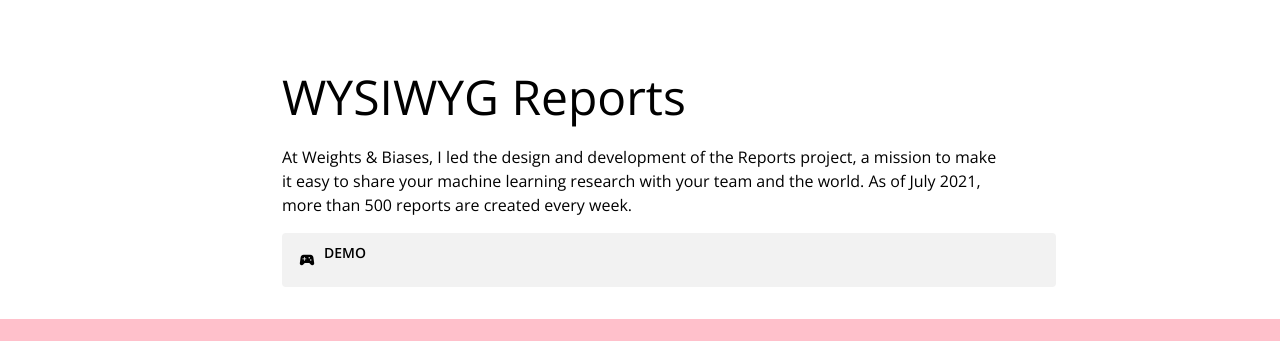
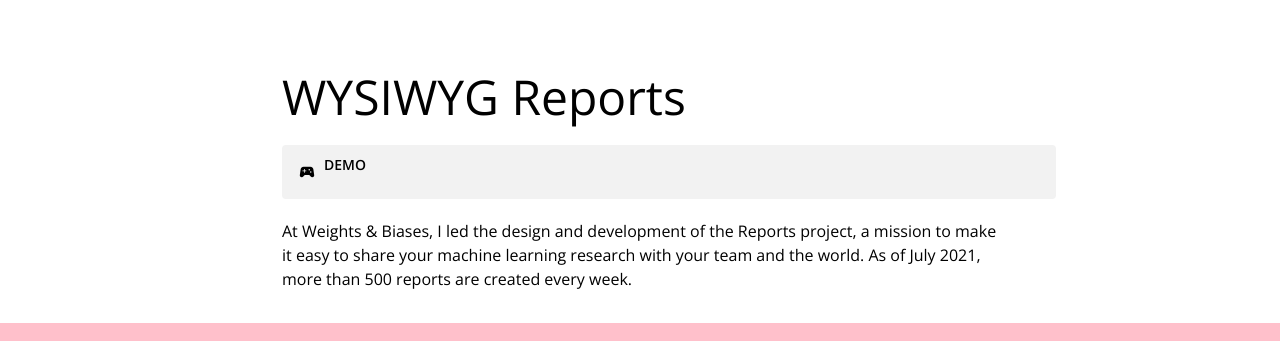
Before and after one commit to Xyzrr/portfolio, a Next.js app: page /wysiwyg in a window 1280 px wide. Shown: the top 341 px of the page. Built offline with nearby package versions, Linux system fonts and the light colour scheme.

Commit message:
lil oops

```diff
--- a/pages/wysiwyg.mdx
+++ b/pages/wysiwyg.mdx
@@ -4,8 +4,6 @@
 import Button, { ButtonGroup } from "../components/Button";
 
 <ProjectLayout title="WYSIWYG Reports">
-
-At Weights & Biases, I led the design and development of the Reports project, a mission to make it easy to share your machine learning research with your team and the world. As of July 2021, more than 500 reports are created every week.
 
 <ButtonGroup>
   <Button
@@ -15,6 +13,8 @@
     Demo
   </Button>
 </ButtonGroup>
+
+At Weights & Biases, I led the design and development of the Reports project, a mission to make it easy to share your machine learning research with your team and the world. As of July 2021, more than 500 reports are created every week.
 
 <ReportHero />
 
```
